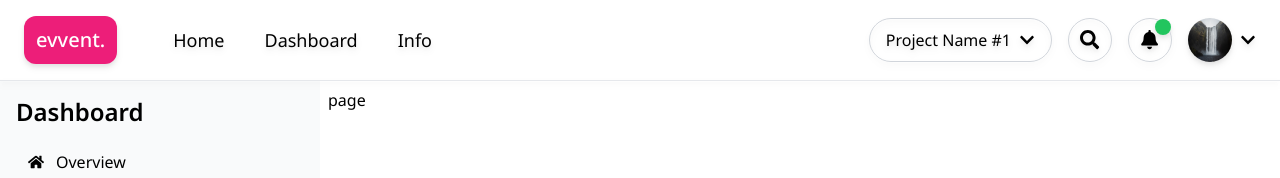
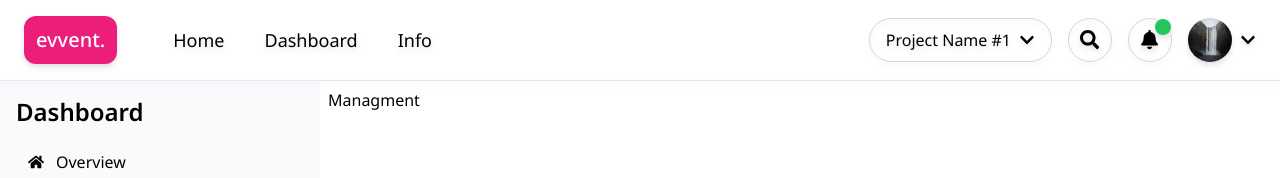
Before and after one commit to Niklas-dev/dashboard-task, a Next.js app: page /dashboard/management in a window 1280 px wide. Shown: the top 178 px of the page. Built offline with nearby package versions, Linux system fonts and the light colour scheme.

Commit message:
rename sub route content

```diff
--- a/src/app/dashboard/clients/page.tsx
+++ b/src/app/dashboard/clients/page.tsx
@@ -1,5 +1,3 @@
 export default function Page() {
-  return (
-    <div>page</div>
-  )
+  return <div>Clients</div>;
 }
--- a/src/app/dashboard/management/page.tsx
+++ b/src/app/dashboard/management/page.tsx
@@ -1,3 +1,3 @@
 export default function Page() {
-  return <div>page</div>;
+  return <div>Managment</div>;
 }
--- a/src/app/dashboard/orders/page.tsx
+++ b/src/app/dashboard/orders/page.tsx
@@ -1,3 +1,3 @@
 export default function Page() {
-  return <div>page</div>;
+  return <div>Orders</div>;
 }
--- a/src/app/dashboard/statistics/page.tsx
+++ b/src/app/dashboard/statistics/page.tsx
@@ -1,3 +1,3 @@
 export default function Page() {
-  return <div>page</div>;
+  return <div>Statistics</div>;
 }
--- a/src/components/SideBar.tsx
+++ b/src/components/SideBar.tsx
@@ -17,7 +17,7 @@ export default function SideBar() {
       <h2 className="text-2xl font-semibold">Dashboard</h2>
       <ul className="flex flex-col gap-2 mt-4">
         <Link
-          href={"overview"}
+          href={"/dashboard/overview"}
           className={`${
             pathname == "overview" && "bg-[#242424] text-white"
           } py-1.5 px-3 rounded-md transition-transform hover:translate-x-1 cursor-pointer flex flex-row items-center gap-3`}
@@ -26,7 +26,7 @@ export default function SideBar() {
           Overview
         </Link>
         <Link
-          href={"orders"}
+          href={"/dashboard/orders"}
           className={`${
             pathname == "orders" && "bg-[#242424] text-white"
           } py-1.5 px-3 rounded-md transition-transform hover:translate-x-1 cursor-pointer flex flex-row items-center gap-3`}
@@ -35,7 +35,7 @@ export default function SideBar() {
           Orders
         </Link>
         <Link
-          href={"clients"}
+          href={"/dashboard/clients"}
           className={`${
             pathname == "clients" && "bg-[#242424] text-white"
           } py-1.5 px-3 rounded-md transition-transform hover:translate-x-1 cursor-pointer flex flex-row items-center gap-3`}
@@ -44,7 +44,7 @@ export default function SideBar() {
           Clients
         </Link>
         <Link
-          href={"statistics"}
+          href={"/dashboard/statistics"}
           className={`${
             pathname == "statistics" && "bg-[#242424] text-white"
           } py-1.5 px-3 rounded-md transition-transform hover:translate-x-1 cursor-pointer flex flex-row items-center gap-3`}
@@ -53,7 +53,7 @@ export default function SideBar() {
           Statistics
         </Link>
         <Link
-          href={"management"}
+          href={"/dashboard/management"}
           className={`${
             pathname == "management" && "bg-[#242424] text-white"
           } py-1.5 px-3 rounded-md transition-transform hover:translate-x-1 cursor-pointer flex flex-row items-center gap-3`}
```
